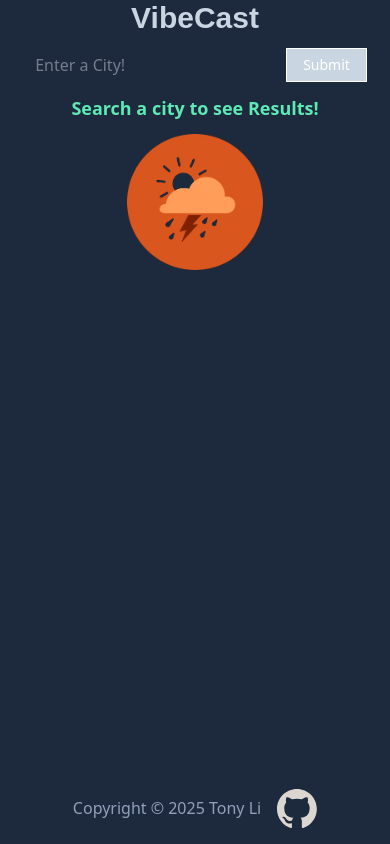
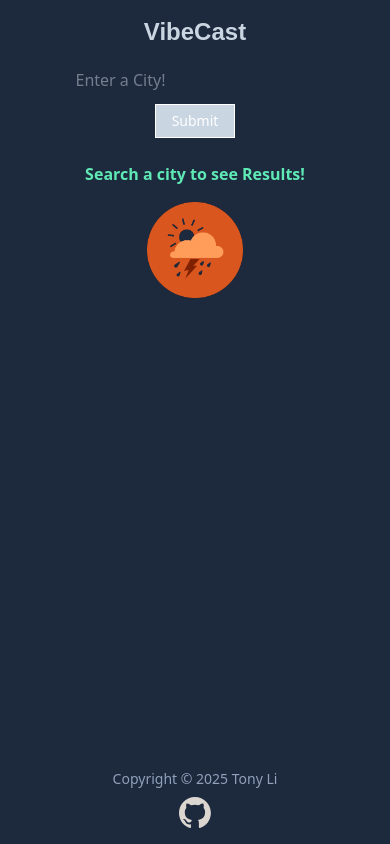
Before and after one commit to TonyLi0916/vibecast-weather-app, a website built with webpack: page src/template.html in a window 390 px wide. Built offline with nearby package versions, Linux system fonts and the light colour scheme.

Commit message:
responsive design for template.html

```diff
--- a/src/template.html
+++ b/src/template.html
@@ -3,17 +3,20 @@
   <head>
     <meta charset="UTF-8" />
     <meta name="viewport" content="width=device-width, initial-scale=1.0" />
-    <title>Document</title>
+    <title>Vibecast - Weather Forecast</title>
     <link href="output.css" rel="stylesheet" />
   </head>
-  <body class="min-h-screen pb-20 bg-slate-800">
+  <body class="min-h-screen pb-24 bg-slate-800 px-4">
     <p
-      class="text-slate-300 text-3xl font-elms-sans font-bold flex justify-center"
+      class="text-slate-300 text-2xl sm:text-3xl md:text-4xl font-elms-sans font-bold flex justify-center pt-4 sm:pt-6"
     >
       VibeCast
     </p>
 
-    <form id="search-form" class="flex justify-center mt-3">
+    <form
+      id="search-form"
+      class="flex flex-col sm:flex-row justify-center items-center mt-4 sm:mt-6 gap-2 sm:gap-0 max-w-md mx-auto"
+    >
       <input
         id="search-bar"
         type="text"
@@ -29,25 +32,30 @@
       </button>
     </form>
 
-    <div id="results-container" class="flex justify-center mt-3">
-      <p class="text-emerald-300 text-lg font-semibold">
+    <div id="results-container" class="flex justify-center mt-6 px-4">
+      <p
+        class="text-emerald-300 text-base sm:text-lg font-semibold text-center"
+      >
         Search a city to see Results!
       </p>
     </div>
 
-    <div id="symbol-img" class="flex justify-center mt-3">
-      <img src="imgs/symbol-modified.png" class="w-34 h-auto invert" />
+    <div id="symbol-img" class="flex justify-center mt-4 sm:mt-6">
+      <img
+        src="imgs/symbol-modified.png"
+        class="w-24 sm:w-32 md:w-34 h-auto invert"
+      />
     </div>
 
-    <div id="future-hours"></div>
+    <div id="future-hours" class="px-2"></div>
 
     <div
       id="outfit-suggestion"
-      class="flex flex-col items-center gap-1 mt-3 text-xl text-teal-300 weight-bold font-bold"
+      class="flex flex-col items-center gap-2 mt-6 text-base sm:text-lg md:text-xl text-teal-300 font-bold px-4 text-center"
     ></div>
 
     <footer
-      class="absolute bottom-0 left-0 w-full flex justify-center items-center gap-4 text-slate-400 p-4"
+      class="absolute bottom-0 left-0 w-full flex flex-col sm:flex-row justify-center items-center gap-2 sm:gap-4 text-slate-400 p-4 text-sm sm:text-base"
     >
       <p>
         Copyright &copy;
@@ -58,7 +66,7 @@
       </p>
       <a href="https://github.com/TonyLi0916" target="_blank">
         <img
-          class="w-10 transition-transform duration-300 ease-in-out hover:rotate-360 invert"
+          class="w-8 sm:w-10 transition-transform duration-300 ease-in-out hover:rotate-360 invert"
           src="imgs/github-mark-copy.svg"
         />
       </a>
```
Also changed, not shown: src/output.css.
